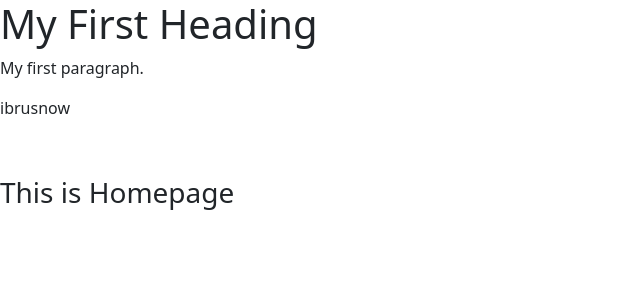
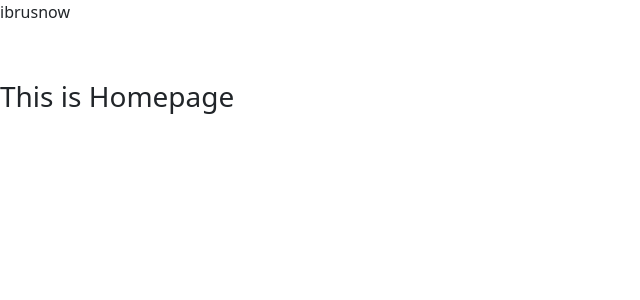
Before and after one commit to shamil-ibrahim/ibrusnow, a Jekyll site: the page built from index.md, in a window 1280 px wide. Shown: the top 300 px of the page, without its empty margins (0-640 px from the left). Built offline with Jekyll 4.4.1, drawn with Linux system fonts in a browser that asks for light colours; our own code applies the rules of GitHub Pages for plain Markdown files.

Commit message:
Update default.html

```diff
--- a/_layouts/default.html
+++ b/_layouts/default.html
@@ -7,8 +7,6 @@
   </head>
   <body>
 
-    <h1>My First Heading</h1>
-    <p>My first paragraph.</p>
     <header>
       ibrusnow
     </header>
```
